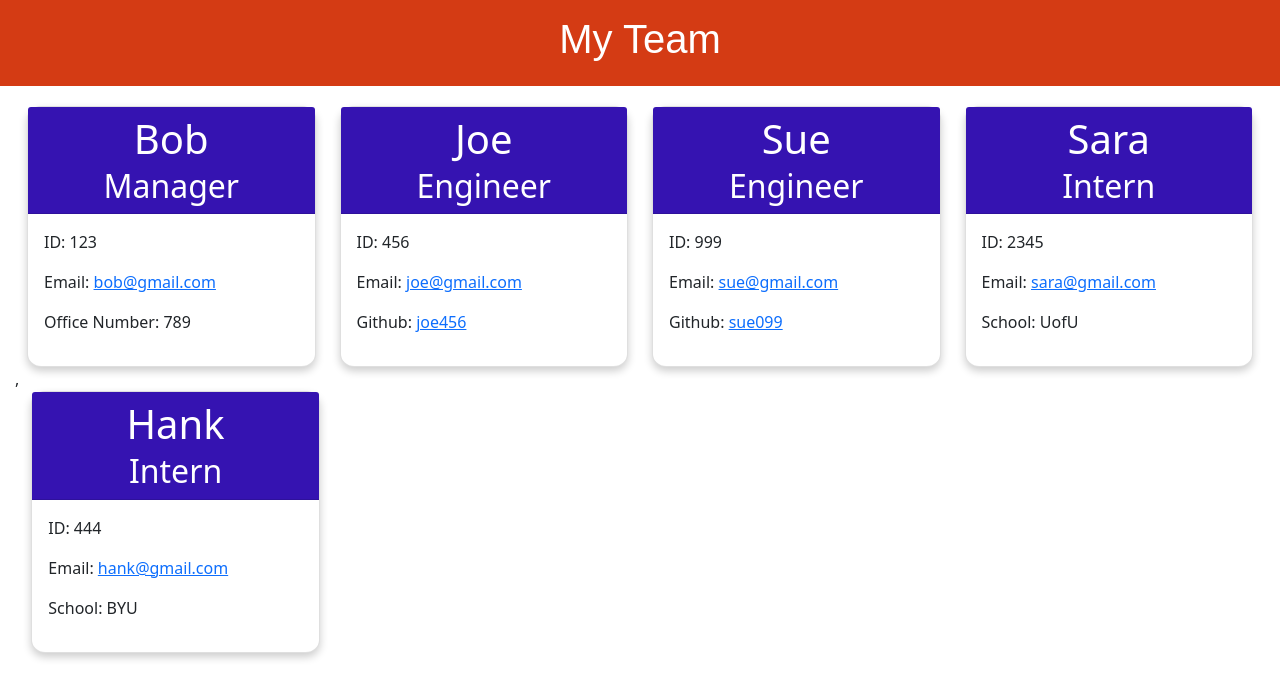
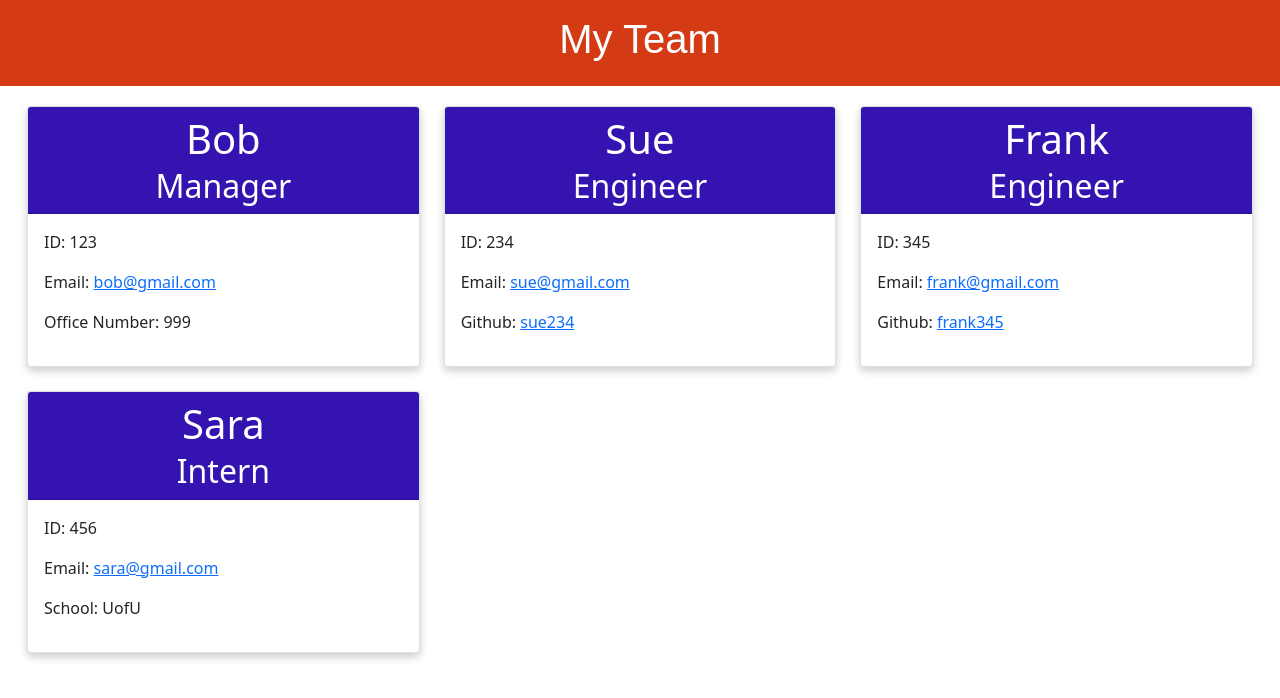
Before and after one commit to Rachel8078/team-roster, a website: page dist/index.html in a window 1280 px wide. Drawn offline with nearby package versions, Linux system fonts and the light colour scheme.

Commit message:
add readme file

```diff
--- a/dist/index.html
+++ b/dist/index.html
@@ -14,7 +14,7 @@
         <header>
             <h1>My Team</h1>
         </header>
-        <main class="row row-cols-1 row-cols-md-4 g-4">
+        <main class="row row-cols-1 row-cols-md-3 g-4">
             <section class="col">
                 <div class="card h-100">
                     <div class="card-header">
@@ -24,24 +24,10 @@
                     <div class="card-body">
                         <p id="id-number">ID: 123</p>
                         <p id="email">Email: <a href="mailto:bob@gmail.com">bob@gmail.com</a></p>
-                        <p id="office-number">Office Number: 789</p>
+                        <p id="office-number">Office Number: 999</p>
                     </div>
                 </div>
             </section>
-
-    <section class="col">
-        <div class="card h-100">
-         <div class="card-header">
-            <h1 class="card-title">Joe</h1>
-            <h2 class="card-subtitle">Engineer</h2>
-         </div>
-         <div class="card-body">
-            <p id="id-number">ID: 456</p>
-            <p id="email">Email: <a href="mailto:joe@gmail.com">joe@gmail.com</a></p>
-            <p id="github">Github: <a href="https://github.com/joe456" target="_blank">joe456</a></p>
-         </div>
-        </div>
-    </section>
 
     <section class="col">
         <div class="card h-100">
@@ -50,9 +36,23 @@
             <h2 class="card-subtitle">Engineer</h2>
          </div>
          <div class="card-body">
-            <p id="id-number">ID: 999</p>
+            <p id="id-number">ID: 234</p>
             <p id="email">Email: <a href="mailto:sue@gmail.com">sue@gmail.com</a></p>
-            <p id="github">Github: <a href="https://github.com/sue099" target="_blank">sue099</a></p>
+            <p id="github">Github: <a href="https://github.com/sue234" target="_blank">sue234</a></p>
+         </div>
+        </div>
+    </section>
+
+    <section class="col">
+        <div class="card h-100">
+         <div class="card-header">
+            <h1 class="card-title">Frank</h1>
+            <h2 class="card-subtitle">Engineer</h2>
+         </div>
+         <div class="card-body">
+            <p id="id-number">ID: 345</p>
+            <p id="email">Email: <a href="mailto:frank@gmail.com">frank@gmail.com</a></p>
+            <p id="github">Github: <a href="https://github.com/frank345" target="_blank">frank345</a></p>
          </div>
         </div>
     </section>
@@ -65,23 +65,9 @@
              <h2 class="card-subtitle">Intern</h2>
             </div>
             <div class="card-body">
-             <p id="id-number">ID: 2345</p>
+             <p id="id-number">ID: 456</p>
              <p id="email">Email: <a href="mailto:sara@gmail.com">sara@gmail.com</a></p>
               <p id="school">School: UofU</p>
-            </div>
-        </div>
-    </section>
-    ,
-    <section class="col">
-        <div class="card h-100">
-            <div class="card-header">
-             <h1 class="card-title">Hank</h1>
-             <h2 class="card-subtitle">Intern</h2>
-            </div>
-            <div class="card-body">
-             <p id="id-number">ID: 444</p>
-             <p id="email">Email: <a href="mailto:hank@gmail.com">hank@gmail.com</a></p>
-              <p id="school">School: BYU</p>
             </div>
         </div>
     </section>
--- a/dist/style.css
+++ b/dist/style.css
@@ -17,12 +17,9 @@ header {
 
     box-shadow: 0 4px 8px 0 rgba(0,0,0,0.2);
     transition: 0.3s;
-        border-radius: 5%;
-
 }
 
 .row {
     margin-left: 15px;
     margin-right: 15px;
-
 }
```
Also changed, not shown: README.md (added), assets/images/team-roster.png (added), assets/images/team-roster2.png (added).
